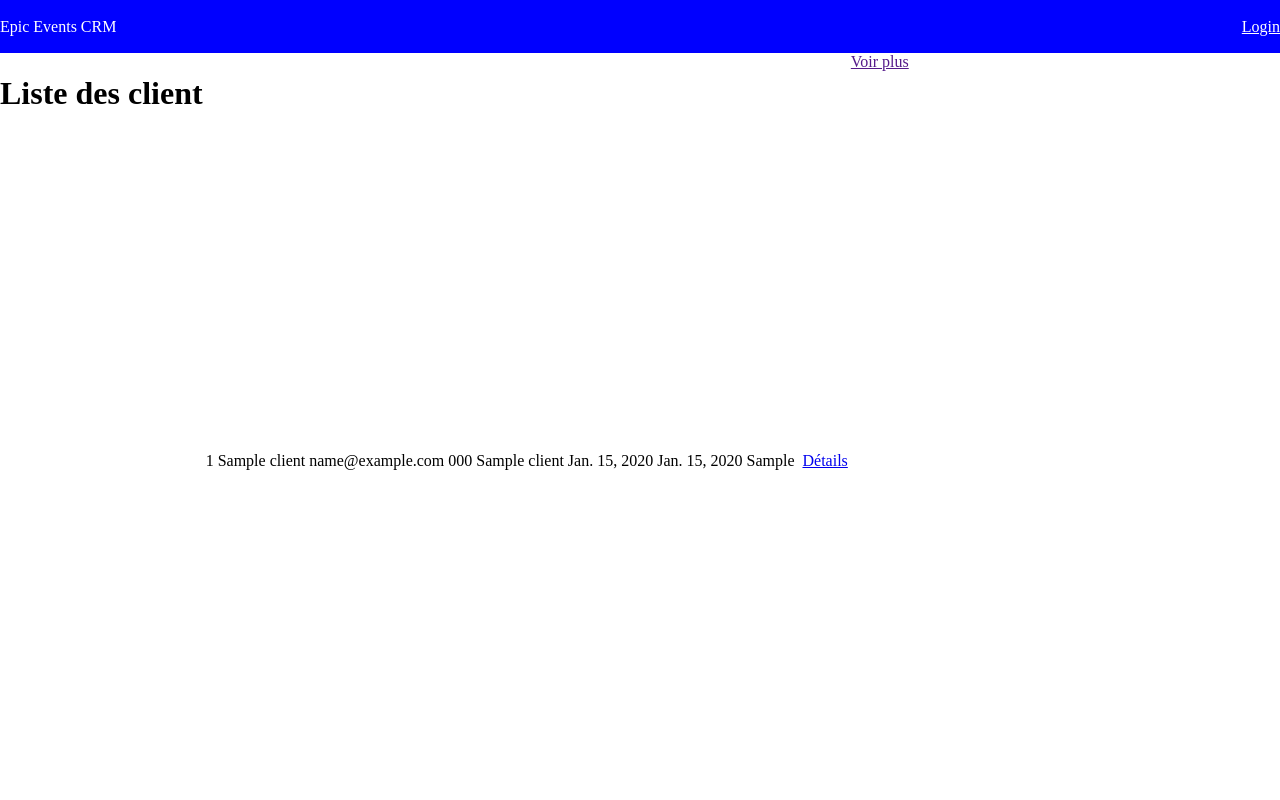
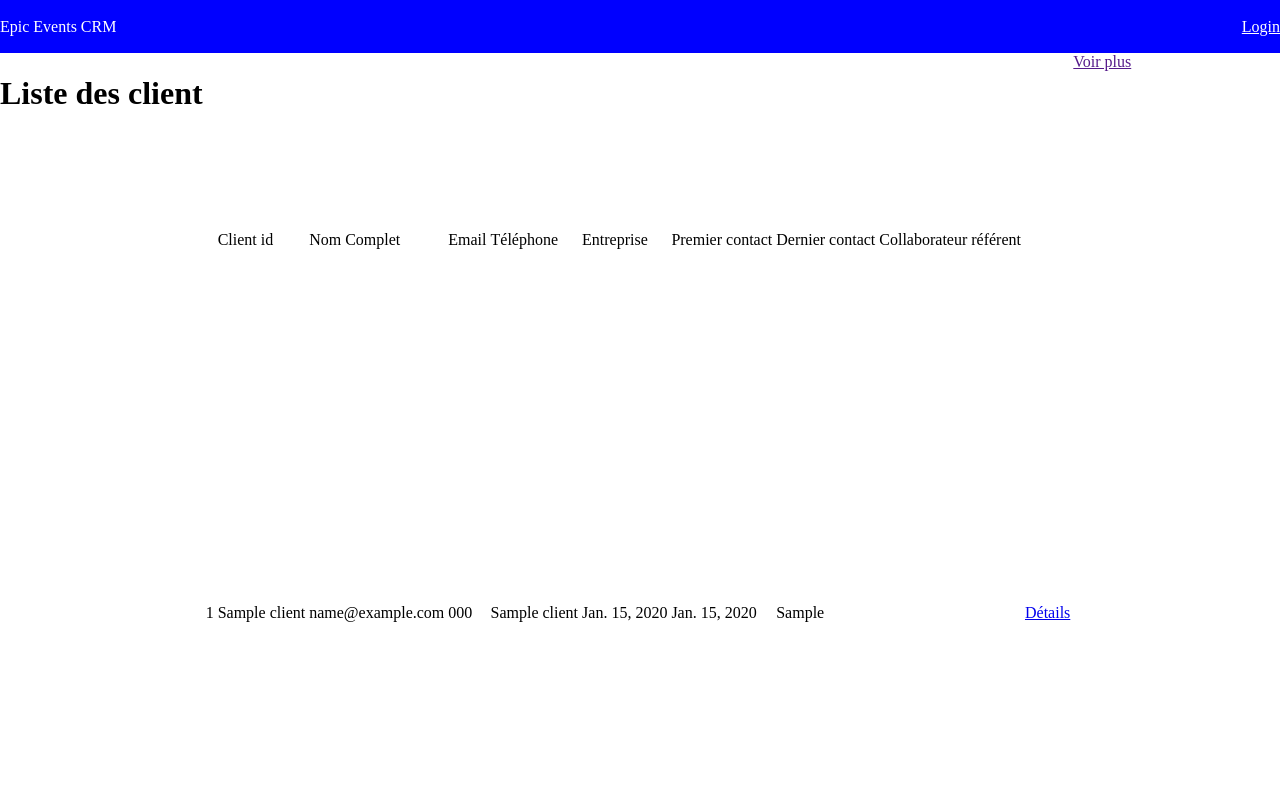
Before and after one commit to lisa367/Epic_Events_Django, a Django app: page /clients/list/ in a window 1280 px wide. Run offline with Django 3.2, Linux system fonts and the light colour scheme; tables that the repository leaves empty hold one stand-in row (values such as "Sample post"); parts of the project's set-up code (start-up, migrations or seed data) failed here and were passed over.

Commit message:
updated clients list template

```diff
--- a/epic_events/clients/templates/clients/clients_list.html
+++ b/epic_events/clients/templates/clients/clients_list.html
@@ -7,14 +7,14 @@
 
 <table>
     <th>
-        <td></td>
-        <td></td>
-        <td></td>
-        <td></td>
-        <td></td>
-        <td></td>
-        <td></td>
-        <td></td>
+        <td>Client id</td>
+        <td>Nom Complet</td>
+        <td>Email</td>
+        <td>Téléphone</td>
+        <td>Entreprise</td>
+        <td>Premier contact</td>
+        <td>Dernier contact</td>
+        <td>Collaborateur référent</td>
         <td></td>
     </th>
     {% for client in clients %}
```
